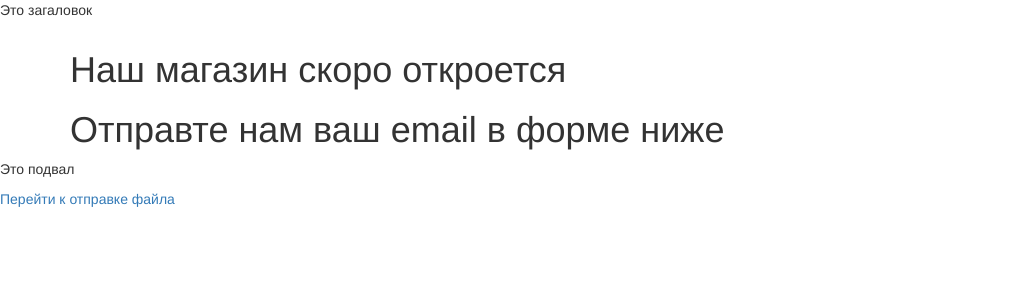
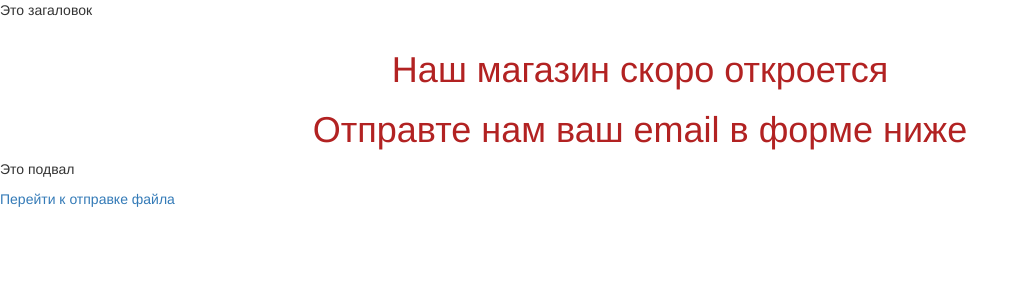
Before and after one commit to Danila95/simple_online_store, a Django app: template simple_online_store/templates/index.html in a window 1280 px wide. Shown: the top 300 px of the page, without its empty margins (0-1029 px from the left). Run offline with Django 3.2, Linux system fonts and the light colour scheme; the template is opened without the code that fills it, so the values that code supplies are empty; parts of the project's set-up code (start-up, migrations or seed data) failed here and were passed over; some libraries are stand-ins or nearby versions.

Commit message:
create file style.css

```diff
--- /dev/null
+++ b/simple_online_store/static/css/style.css
@@ -0,0 +1,4 @@
+.title{
+    color: firebrick;
+    text-align: center;
+}
--- a/simple_online_store/templates/index.html
+++ b/simple_online_store/templates/index.html
@@ -24,5 +24,7 @@
 {% endblock %}
 
 {% block links %}
+    {% load staticfiles %}
+    <link rel="stylesheet" href="{% static './css/style.css' %}">
 {% endblock %}
 {% block scripts %}{% endblock %}
--- a/simple_online_store/templates/template.html
+++ b/simple_online_store/templates/template.html
@@ -11,8 +11,6 @@
 	<meta name="description" content="">
     {% load staticfiles %}
     <link rel="shortcut icon" href="{% static './favicon.ico' %}">
-    <link rel="shortcut icon" href="{% static './bootstrap-4.0.0/js/bootstrap.min.js' %}">
-    <link rel="shortcut icon" href="{% static './bootstrap-4.0.0/css/bootstrap.min.js' %}">
     {% load bootstrap3 %}
     <script src="{% bootstrap_jquery_url %}"></script>
     {% bootstrap_javascript %}
```
Also changed, not shown: simple_online_store/mainApp/forms.py (added).
